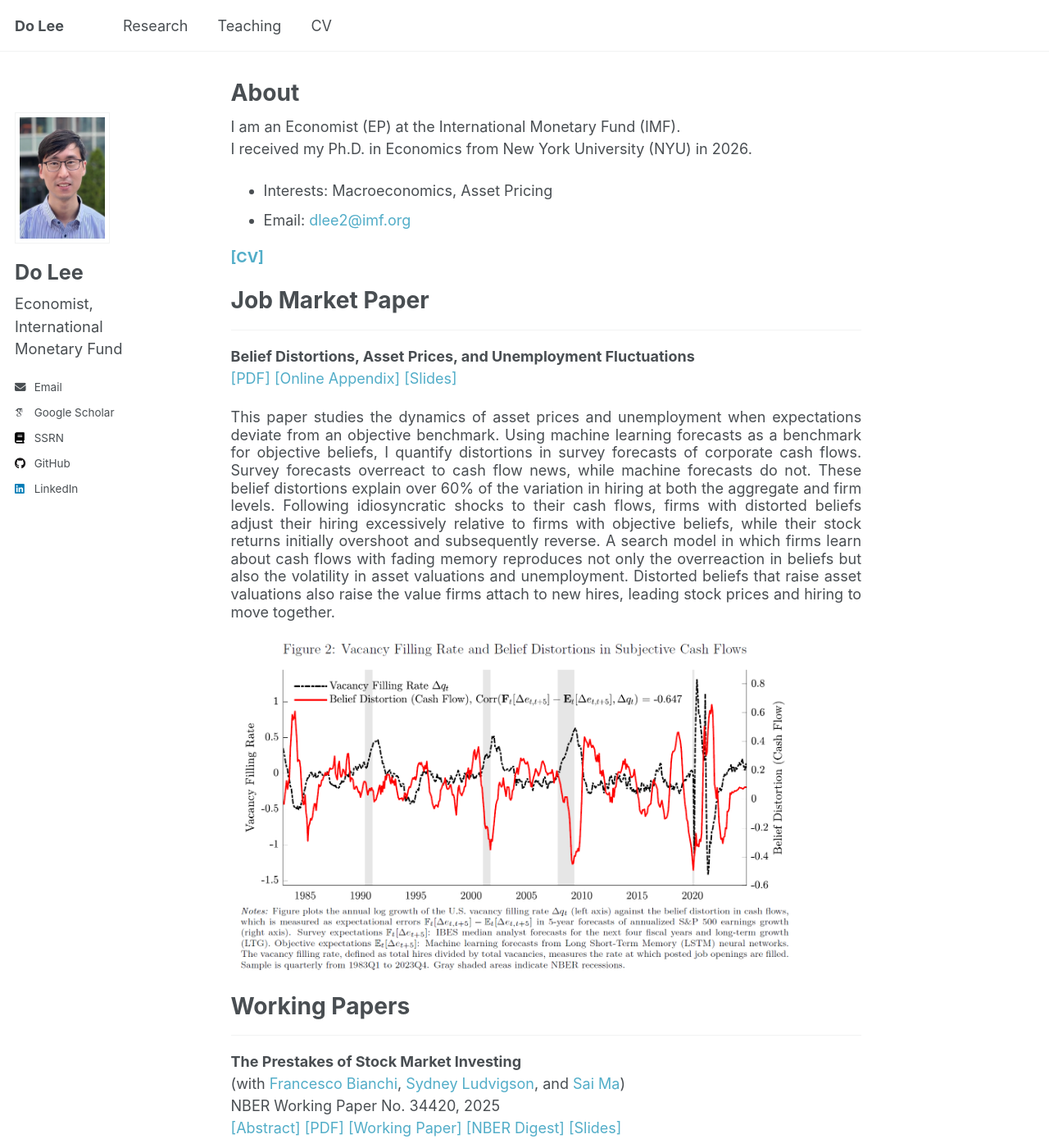
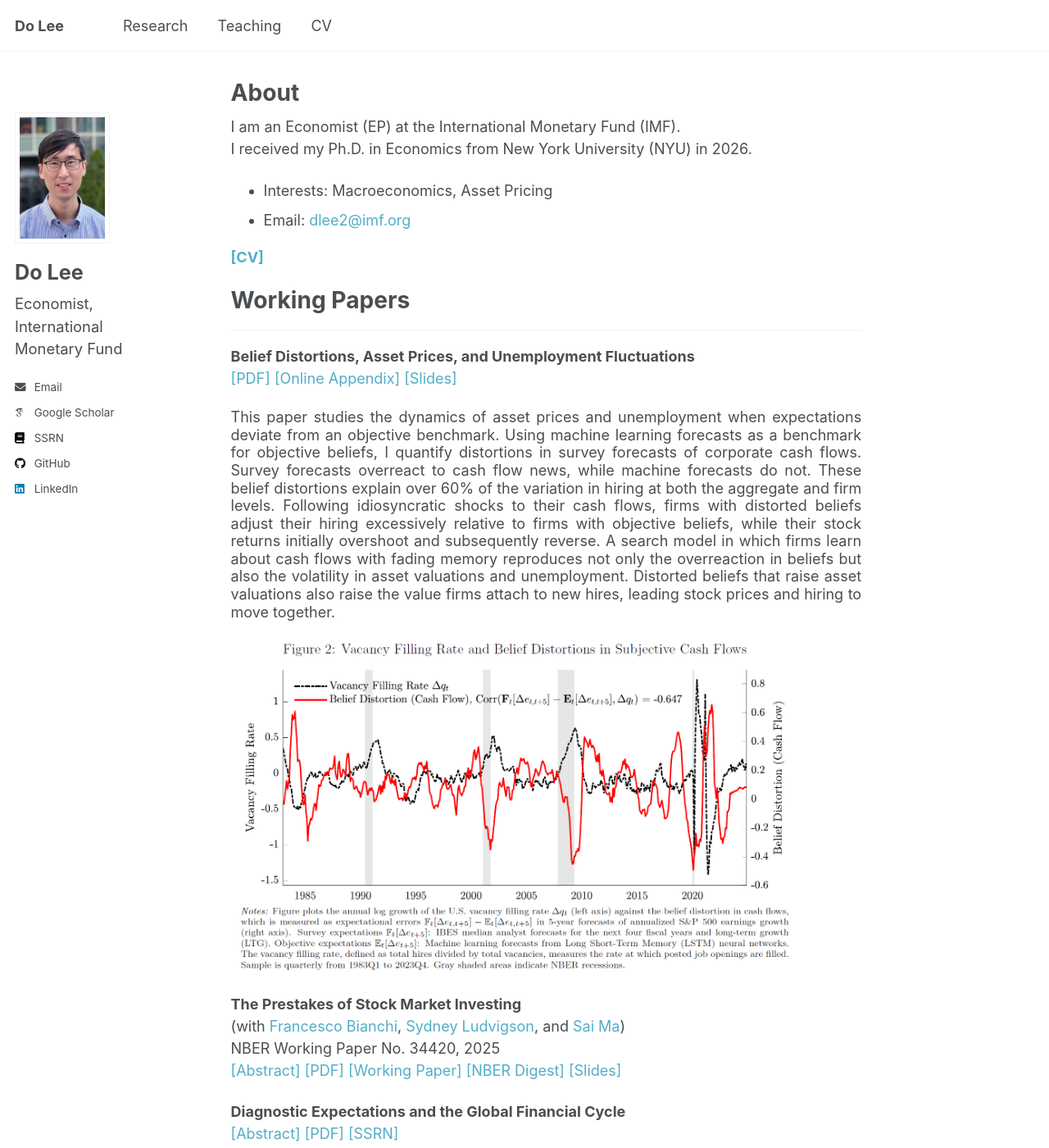
Before and after one commit to doqlee/doqlee.github.io, a Jekyll site: the page built from _pages/main.md, in a window 1280 px wide and 1400 px high. Shown: the whole window at 82% size. Built offline with Jekyll 4.4.1, drawn with Linux system fonts in a browser that asks for light colours; some web fonts are replaced.

Commit message:
Move job market paper into Working Papers (top)
Co-Authored-By: Claude Opus 5.5 <noreply@anthropic.com>

```diff
--- a/_pages/main.md
+++ b/_pages/main.md
@@ -93,9 +93,10 @@ I received my Ph.D. in Economics from New York University (NYU) in 2026.
 <div id="Research">
 </div>
 
-Job Market Paper
+Working Papers
 =========
 ---
+
 **Belief Distortions, Asset Prices, and Unemployment Fluctuations** \
 [[PDF]](../files/belief_distortions_unemployment_fluctuations.pdf) [[Online Appendix]](../files/onlineappendix.pdf) [[Slides]](../files/slides.pdf)
 <div id="BDUF" style="text-align: justify; line-height: 1.2" >
```
Also changed, not shown: other parts of _pages/main.md (+0 -4 lines).
